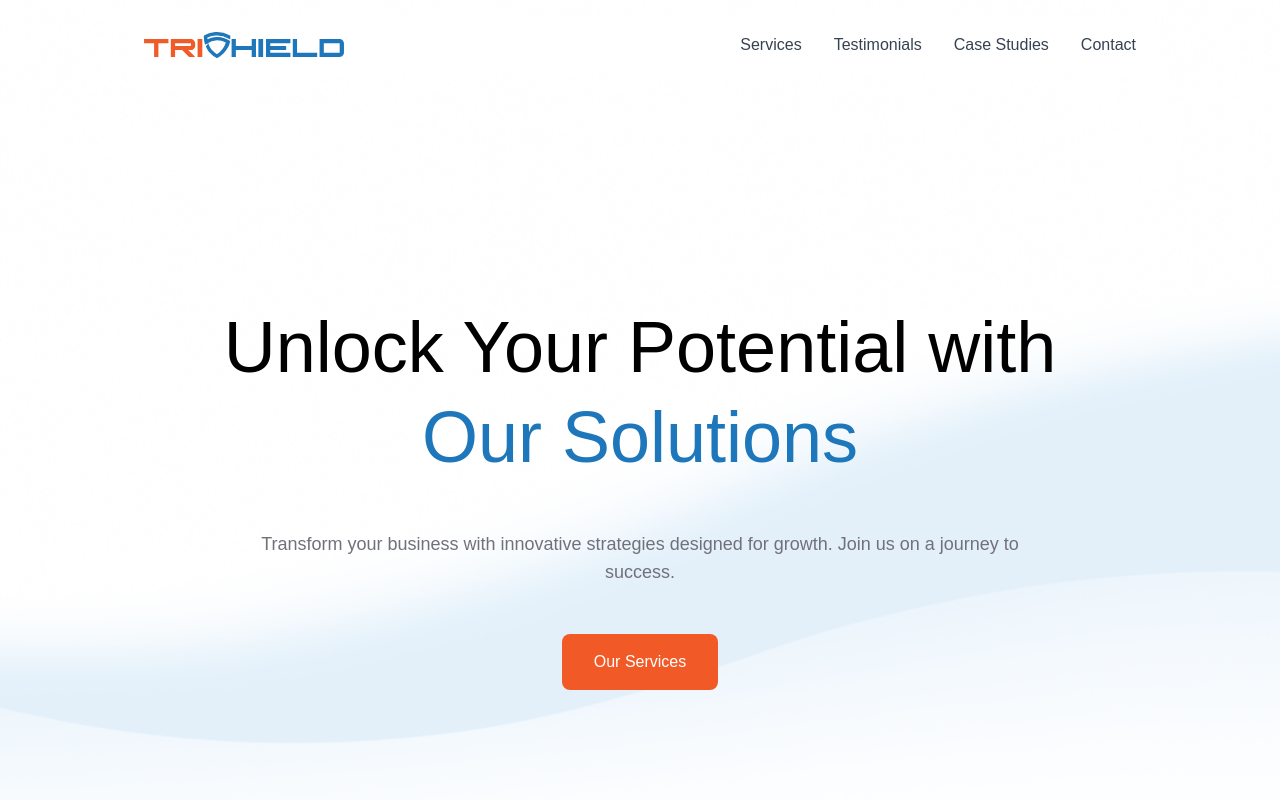
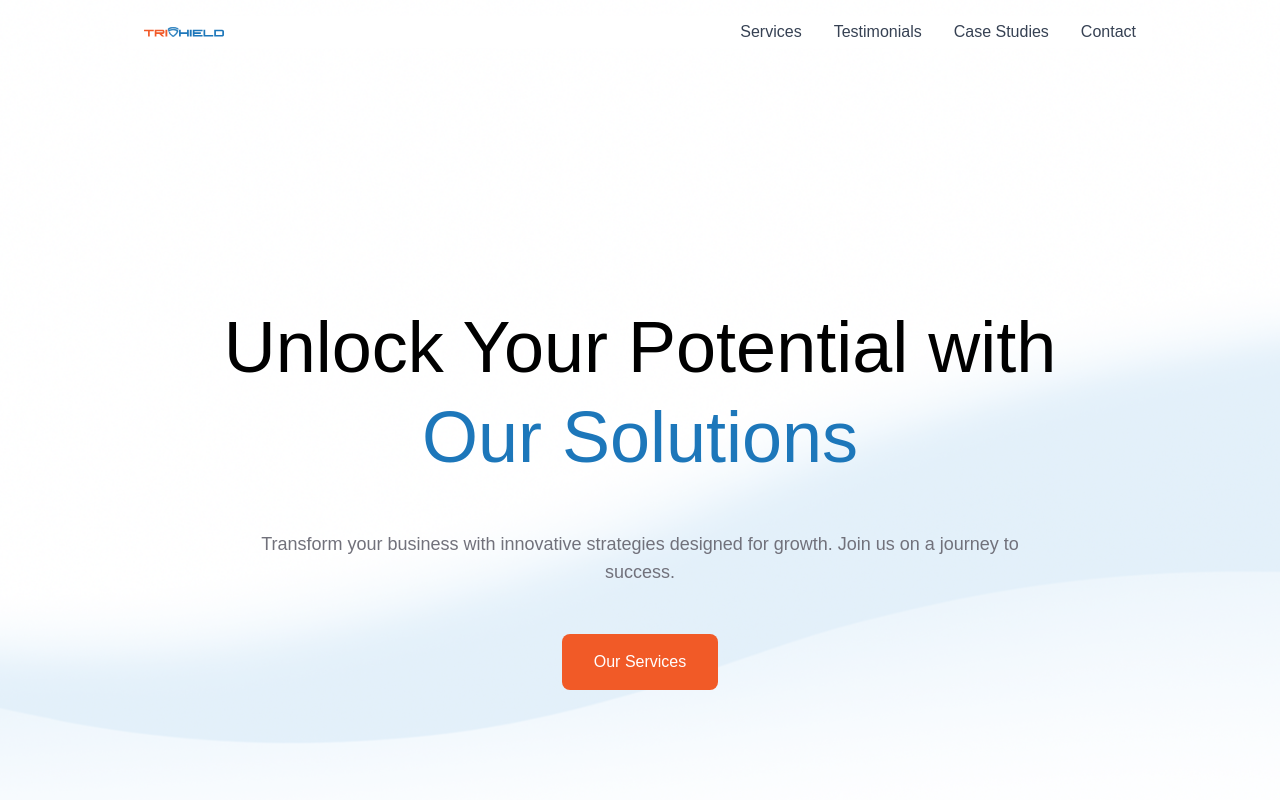
Before and after one commit to DiviyaBhatia/trishield, a Next.js app: page / in a window 1280 px wide. Shown: the top 800 px of the page. Built offline with nearby package versions, Linux system fonts and the light colour scheme.

Commit message:
changed logo size

```diff
--- a/src/components/Navbar.jsx
+++ b/src/components/Navbar.jsx
@@ -16,13 +16,13 @@ const Navbar = () => {
     <nav
       className={`fixed top-4 left-1/2 transform -translate-x-1/2 w-11/12 md:w-4/5 transition-all duration-300
         ${scrolled
-          ? 'bg-white/95 backdrop-blur-lg rounded-full shadow-lg py-4 px-6 z-[9999]'
-          : 'bg-white py-4 px-4 z-[9999]'
+          ? 'bg-white/95 backdrop-blur-lg rounded-full shadow-lg py-1 px-6 z-[9999]'
+          : 'bg-white py-1 px-4 z-[9999]'
         }`}
     >
       <div className="flex items-center justify-between">
         {/* Logo */}
-        <img src='/tslogo.svg' className='w-50 h-fit'/>
+        <img src='/tslogo.svg' className='w-20 h-fit'/>
 
         {/* Desktop Menu */}
         <div className="hidden md:flex space-x-8">
```
